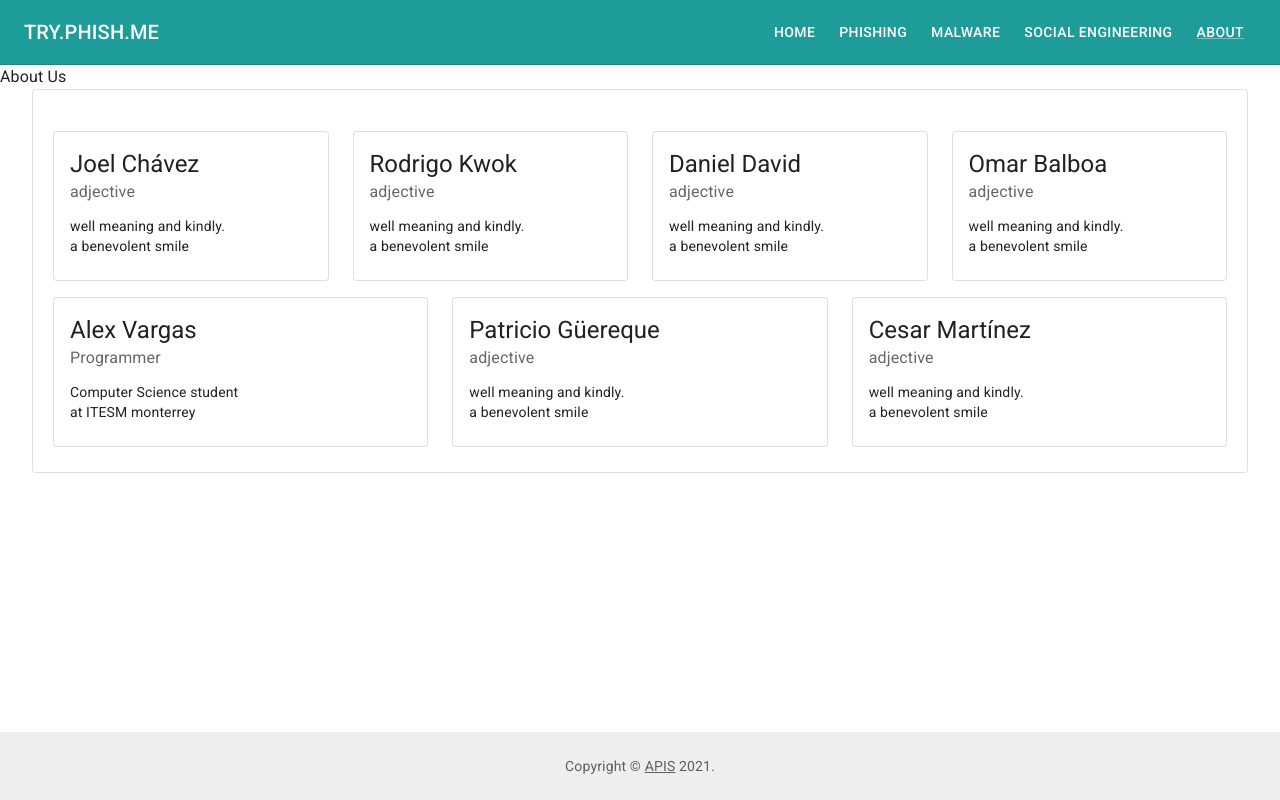
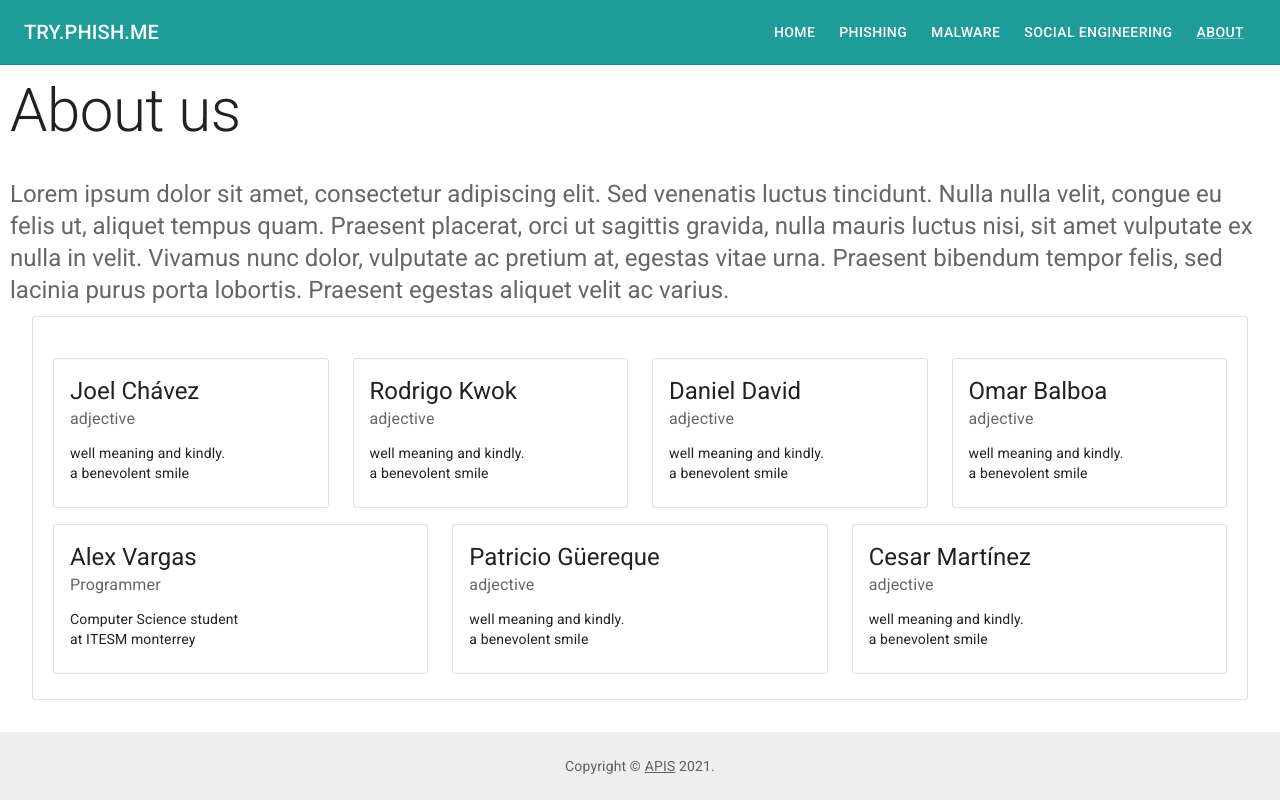
Before and after one commit to PatoGuereque/Proyecto-APIS, a React (Create React App) app: page /about in a window 1280 px wide. Built offline with nearby package versions, Linux system fonts and the light colour scheme.

Commit message:
added placeholder text

```diff
--- a/src/views/About.jsx
+++ b/src/views/About.jsx
@@ -5,7 +5,17 @@ import CardGrid from '../components/CardGrid';
 
 const AboutView = () => (
   <div>
-    <Typography>About Us</Typography>
+    <Typography padding="10px" variant="h2" component="div" gutterBottom>
+      About us
+    </Typography>
+    <Typography variant="h5" margin="10px" align="left" color="text.secondary" paragraph>
+      Lorem ipsum dolor sit amet, consectetur adipiscing elit. Sed venenatis
+      luctus tincidunt. Nulla nulla velit, congue eu felis ut, aliquet tempus
+      quam. Praesent placerat, orci ut sagittis gravida, nulla mauris luctus
+      nisi, sit amet vulputate ex nulla in velit. Vivamus nunc dolor, vulputate
+      ac pretium at, egestas vitae urna. Praesent bibendum tempor felis, sed
+      lacinia purus porta lobortis. Praesent egestas aliquet velit ac varius.
+    </Typography>
     <CardGrid />
   </div>
 );
```
Also changed, not shown: src/components/CardGrid.jsx (+6 -4 lines).
